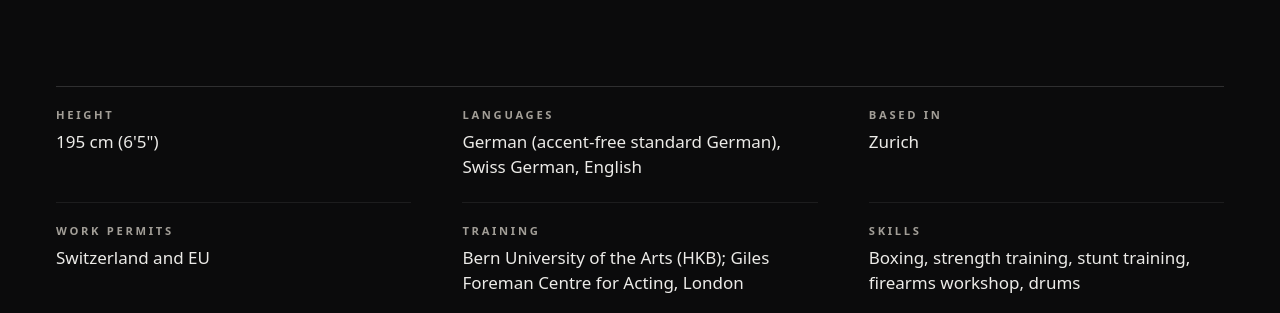
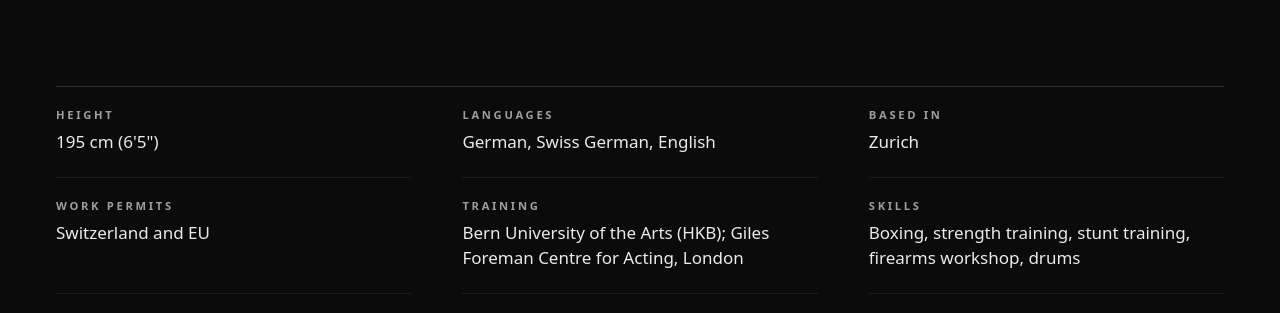
Before and after one commit to simonroffler/simonroffler.github.io, a plain HTML site: page index.html in a window 1280 px wide. Shown: the part 2065-2378 px from the top of the page. Drawn offline with Linux system fonts and the light colour scheme.

Commit message:
Website 2026-11-18 21:51

```diff
--- a/index.html
+++ b/index.html
@@ -147,7 +147,7 @@
     </div>
     <dl class="facts reveal" aria-label="Facts">
       <div><dt>Height</dt><dd>195 cm (6&#x27;5&quot;)</dd></div>
-<div><dt>Languages</dt><dd>German (accent-free standard German), Swiss German, English</dd></div>
+<div><dt>Languages</dt><dd>German, Swiss German, English</dd></div>
 <div><dt>Based in</dt><dd>Zurich</dd></div>
 <div><dt>Work permits</dt><dd>Switzerland and EU</dd></div>
 <div><dt>Training</dt><dd>Bern University of the Arts (HKB); Giles Foreman Centre for Acting, London</dd></div>
```
Also changed, not shown: de/index.html (+1 -1 lines).
